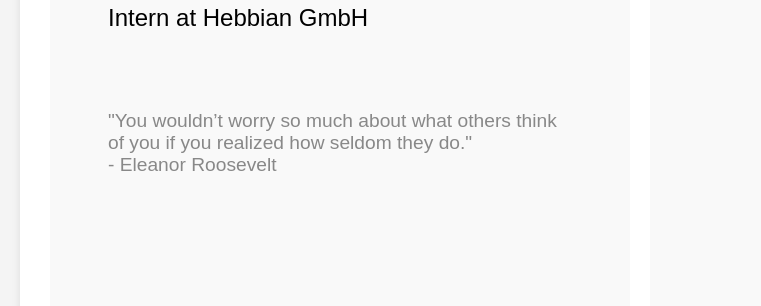
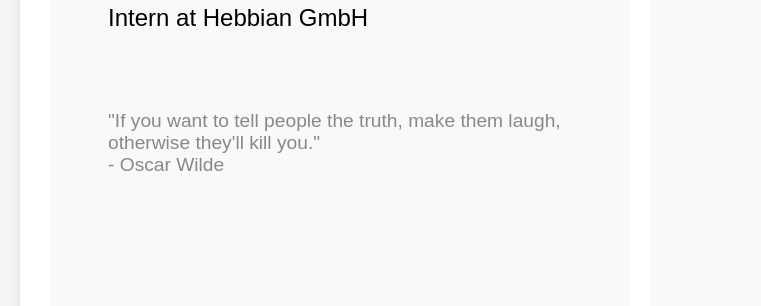
Before and after one commit to paul-linked/paul-linked.github.io, a plain HTML site: page index.html in a window 1280 px wide. Shown: the part 276-582 px from the top of the page, 0-761 px from the left. Drawn offline with Linux system fonts and the light colour scheme; grey boxes are pictures that could not be loaded.

Commit message:
Quote change

```diff
--- a/index.html
+++ b/index.html
@@ -13,7 +13,7 @@
         <div class="left">
             <div class="name">Paul Lundberg</div>
             <div class="position">Intern at Hebbian GmbH</div>
-            <div class="quote">"You wouldn’t worry so much about what others think of you if you realized how seldom they do."</br> - Eleanor Roosevelt </br></div>
+            <div class="quote">"If you want to tell people the truth, make them laugh, otherwise they'll kill you."</br> - Oscar Wilde </br></div>
             <a href="Paul_Lundberg_CV.pdf" class="cv-button">View CV</a>
             <div class="socials">
                 <a href="https://www.linkedin.com/in/paul-alexander-lundberg/" class="icon"><i class="fab fa-linkedin"></i></a>
```
